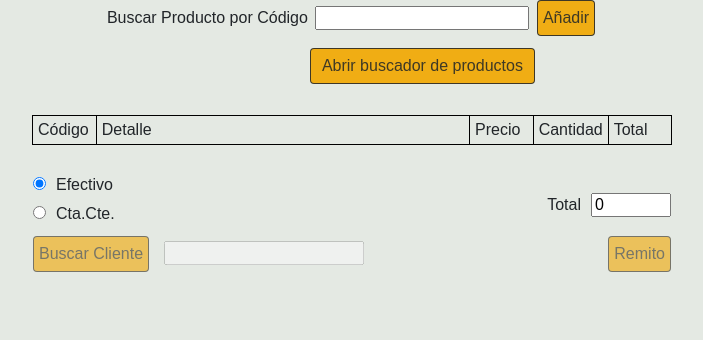
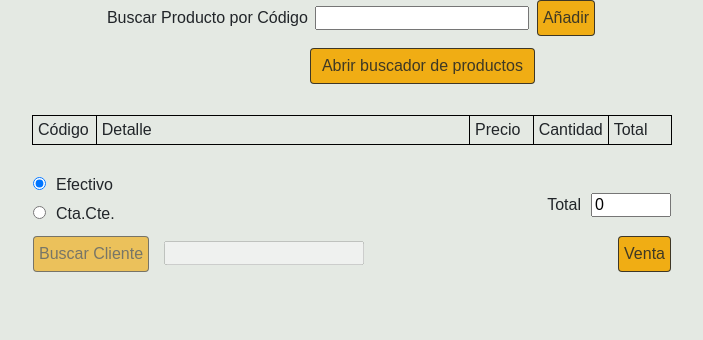
Before and after one commit to MatiasAdrian4/lubricentro_myc, a Django app: page /lubricentro_myc/ventas/ in a window 1280 px wide; the page is wider, and only the part inside the window is pictured. Shown: the part 249-589 px from the top of that part, without its empty margins (288-991 px from the left). Run offline with Django 3.2, Linux system fonts and the light colour scheme; some libraries are stand-ins or nearby versions.

Commit message:
added functionality to save ventas in ventas

```diff
--- a/django_project/lubricentro_myc/admin.py
+++ b/django_project/lubricentro_myc/admin.py
@@ -20,4 +20,4 @@ class ElementoRemitoAdmin(admin.ModelAdmin):
 
 @admin.register(Venta)
 class VentaAdmin(admin.ModelAdmin):
-    list_display = ['producto','cantidad','precio_venta']
+    list_display = ['producto','cantidad','precio','fecha']
--- a/django_project/lubricentro_myc/models.py
+++ b/django_project/lubricentro_myc/models.py
@@ -41,4 +41,5 @@ class ElementoRemito(models.Model):
 class Venta(models.Model):
     producto = models.ForeignKey(Producto, on_delete=models.CASCADE)
     cantidad = models.FloatField(null=False)
-    precio_venta = models.FloatField(null=False)
+    precio = models.FloatField(null=False)
+    fecha = models.DateTimeField(default=timezone.now)
--- a/django_project/lubricentro_myc/templates/buscador_clientes_modal.html
+++ b/django_project/lubricentro_myc/templates/buscador_clientes_modal.html
@@ -73,7 +73,7 @@ new Vue({
           var nombre = $('#buscador-clientes-modal .modal-body .resultados tbody tr:has("td .cli-selected") td:nth-child(2)').text();
           $('.resumen-venta tr:nth-child(2) td:nth-child(1) input')[0].value = codigo
           $('.resumen-venta tr:nth-child(2) td:nth-child(1) input')[1].value = nombre
-          $('.resumen-venta tr:nth-child(2) td:nth-child(2) button')[0].disabled = false
+          $('.resumen-venta tr:nth-child(2) td:nth-child(2) button')[1].hidden = false
         }
         $('#buscador-clientes-modal .modal-body table tr:nth-child(1) td:nth-child(2) input').val("")
         $('#buscador-clientes-modal .modal-body .resultados tbody')[0].innerHTML = ``
--- a/django_project/lubricentro_myc/templates/ventas.html
+++ b/django_project/lubricentro_myc/templates/ventas.html
@@ -48,7 +48,10 @@
                   <input hidden type="text">
                   <input readonly disabled type="text" style="width: 200px">
                 </td>
-                <td><button disabled class="btn btn-default" style="float: right" onClick="generar_remito()">Remito</button></td>
+                <td>
+                  <button class="btn btn-default" style="float: right" onClick="guardar_venta()">Venta</button>
+                  <button hidden class="btn btn-default" style="float: right" onClick="generar_remito()">Remito</button>
+                </td>
               </tr>
             </table>
 
@@ -71,12 +74,13 @@
         if(opcion.val() == "E") {
           $('.resumen-venta tr:nth-child(2) td:nth-child(1) button')[0].disabled = true
           $('.resumen-venta tr:nth-child(2) td:nth-child(1) input')[1].disabled = true
-          $('.resumen-venta tr:nth-child(2) td:nth-child(2) button')[0].disabled = true
           $('.resumen-venta tr:nth-child(2) td:nth-child(1) input')[0].value = ""
           $('.resumen-venta tr:nth-child(2) td:nth-child(1) input')[1].value = ""
+          $('.resumen-venta tr:nth-child(2) td:nth-child(2) button')[0].hidden = false
+          $('.resumen-venta tr:nth-child(2) td:nth-child(2) button')[1].hidden = true
         } else if(opcion.val() == "CC") {
           $('.resumen-venta tr:nth-child(2) td:nth-child(1) button')[0].disabled = false
-          $('.resumen-venta tr:nth-child(2) td:nth-child(1) input')[1].disabled = false
+          $('.resumen-venta tr:nth-child(2) td:nth-child(2) button')[0].hidden = true
         }
       }
 
@@ -185,6 +189,32 @@
         }
       }
 
+      function guardar_venta() {
+        if(confirm("¿Realizar Venta?")) {
+          var productos = $('.carrito-table tbody tr td:nth-child(1) input')
+          var cantidades = $('.carrito-table tbody tr td:nth-child(4) input')
+          var precios = $('.carrito-table tbody tr td:nth-child(5) input')
+          let opts = {
+            headers: {
+              "X-CSRFToken": jQuery("[name=csrfmiddlewaretoken]").val(),
+            }
+          }
+          var next_url = "{{ host }}/lubricentro_myc/ventas"
+          var i;
+          for(i = 0; i < productos.length; i++) {
+              venta = {}
+              venta['producto'] = productos[i].value
+              venta['cantidad'] = cantidades[i].value
+              venta['precio'] = precios[i].value
+              axios.post("/lubricentro_myc/ventas_historial/", venta, opts)
+              .then((response)=> {
+              }).catch((error) => {}
+              )
+          }
+          window.location.href = next_url
+        }
+      }
+
     </script>
 
 {% endblock %}
--- a/django_project/lubricentro_myc/urls.py
+++ b/django_project/lubricentro_myc/urls.py
@@ -8,6 +8,7 @@ router.register(r'clientes', views.ClienteViewSet)
 router.register(r'productos', views.ProductoViewSet)
 router.register(r'remito', views.RemitoViewSet)
 router.register(r'elementos_remito', views.ElementoRemitoViewSet)
+router.register(r'ventas_historial', views.VentaViewSet)
 
 urlpatterns = [
     url(r'ventas/',
```
Also changed, not shown: django_project/lubricentro_myc/migrations/0017_venta_fecha.py (added), django_project/lubricentro_myc/migrations/0018_auto_20190828_0054.py (added).
